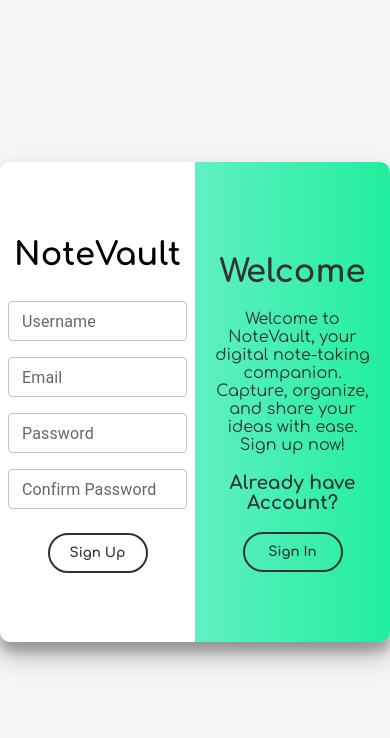
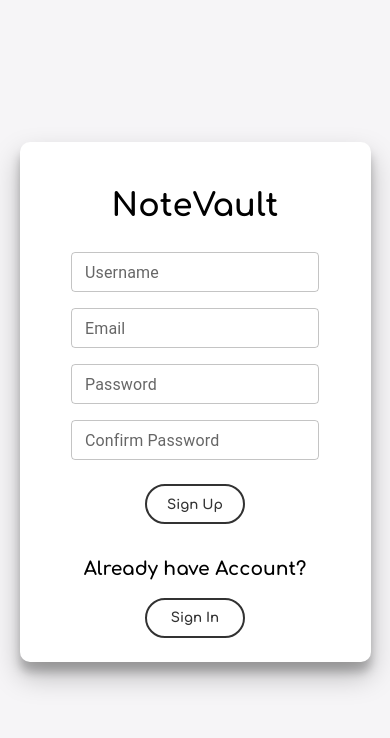
Before and after one commit to AryanChidumalla/NoteVault, a React (Create React App) app: page /register in a window 390 px wide. Shown: the top 738 px of the page. Built offline with nearby package versions, Linux system fonts and the light colour scheme; no server answers.

Commit message:
Register Page Incomplete

```diff
--- a/package.json
+++ b/package.json
@@ -12,6 +12,7 @@
     "firebase": "^10.7.1",
     "react": "^18.2.0",
     "react-dom": "^18.2.0",
+    "react-responsive": "^10.0.0",
     "react-router-dom": "^6.21.1",
     "react-scripts": "5.0.1",
     "react-spring": "^9.7.3",
--- a/src/Dashboard.js
+++ b/src/Dashboard.js
@@ -22,7 +22,7 @@ function Dashboard() {
             if (isUserSignedIn) {
                 setShowDashboard(true)
             } else {
-                navigate('/signup')
+                navigate('/register')
             }
         })
     }, [navigate])
--- a/src/Register.js
+++ b/src/Register.js
@@ -1,6 +1,6 @@
 import { useEffect, useState } from 'react'
 import styles from './Register.module.css'
-import { TextField, ThemeProvider, createTheme } from '@mui/material';
+import { TextField, ThemeProvider, createTheme, useMediaQuery } from '@mui/material';
 import { checkUserStatus } from './firebaseComponents';
 import { useNavigate } from 'react-router-dom';
 
@@ -23,6 +23,9 @@ function Register() {
         }
     })
 
+    const isDesktop = useMediaQuery(theme.breakpoints.up('sm'));
+    const isTablet = useMediaQuery(theme.breakpoints.between('sm', 'md'));
+
     useEffect(() => {
         checkUserStatus().then((isUserSignedIn) => {
             if (isUserSignedIn)
@@ -31,7 +34,17 @@ function Register() {
         )
     })
 
+    function handleSignIn() {
+
+    }
+
+    function handleSignUp() {
+
+    }
+
     return (
+        <div>
+            {isDesktop ? (
                 <div className={styles.body}>
                     <div className={`${containerClassname}`}>
                         <div className={`${styles.formContainer} ${styles.signUpContainer}`}>
@@ -131,6 +144,94 @@ function Register() {
                         </div>
                     </div>
                 </div>
+            ) : (
+                <div className={styles.body}>
+                    <div className={`${containerClassname}`}>
+                        <div className={`${styles.formContainer} ${styles.signUpContainer}`}>
+                            <h1>NoteVault</h1>
+
+                            <form>
+                                <ThemeProvider theme = {theme}>
+                                    <TextField
+                                        className={styles.textField}
+                                        label="Email"
+                                        sx={{ m: 1 }}
+                                        size="small"
+                                        onChange={(e) => setEmail(e.target.value)}
+                                    />
+                                    <TextField
+                                        className={styles.textField}
+                                        label="Password"
+                                        sx={{ m: 1 }}
+                                        size="small"
+                                        onChange={(e) => setPassword(e.target.value)}
+                                    />
+                                </ThemeProvider>
+                                <p>
+                                <button className={`${styles.button} ${styles.type2}`} onClick={() => setContainerClassname(`${styles.container} ${styles.rightPanelActive}`)}>
+                                    <span className={styles.buttonText}>Sign In</span>
+                                </button>
+                                </p>
+                            </form>
+                            <div className={styles.redirect}>
+                                <h3>Don’t have an Account?</h3>
+                                <button className={`${styles.button} ${styles.type1}`} onClick={() => setContainerClassname(`${styles.container}`)}>
+                                    <span className={styles.buttonText}>Sign Up</span>
+                                </button>
+                            </div>
+                        </div>
+                        <div className={`${styles.formContainer} ${styles.signInContainer}`}>
+                            <h1>NoteVault</h1>
+
+                            <form>
+                                <ThemeProvider theme = {theme}>
+                                    <TextField
+                                        className={styles.textField}
+                                        label="Username"
+                                        sx={{ m: 1 }}
+                                        size="small"
+                                        onChange={(e) => setUsername(e.target.value)}
+                                    />
+                                    <TextField
+                                        className={styles.textField}
+                                        label="Email"
+                                        sx={{ m: 1 }}
+                                        size="small"
+                                        onChange={(e) => setEmail(e.target.value)}
+                                    />
+                                    <TextField
+                                        className={styles.textField}
+                                        label="Password"
+                                        sx={{ m: 1 }}
+                                        size="small"
+                                        onChange={(e) => setPassword(e.target.value)}
+                                    />
+                                    <TextField
+                                        className={styles.textField}
+                                        label="Confirm Password"
+                                        sx={{ m: 1 }}
+                                        size="small"
+                                        onChange={(e) => setConfirmPassword(e.target.value)}
+                                    />
+                                </ThemeProvider>
+                                <p>
+                                <button className={`${styles.button} ${styles.type1}`} onClick={() => setContainerClassname(`${styles.container}`)}>
+                                    <span className={styles.buttonText}>Sign Up</span>
+                                </button>
+                                </p>
+                            </form>
+
+                            <div className={styles.redirect}>
+                                <h3>Already have Account?</h3>
+                                <button className={`${styles.button} ${styles.type2}`} onClick={() => setContainerClassname(`${styles.container} ${styles.rightPanelActive}`)}>
+                                    <span className={styles.buttonText}>Sign In</span>
+                                </button>
+                            </div>
+                        </div>
+                    </div>
+                </div>
+            )}
+        </div>
     )
 }
 
--- a/src/Register.module.css
+++ b/src/Register.module.css
@@ -1,4 +1,8 @@
 @import url('https://fonts.googleapis.com/css2?family=Comfortaa:wght@300..700&display=swap');
+
+body {
+	overflow: hidden;
+}
 
 .body {
     background: #f6f5f7;
@@ -190,3 +194,33 @@
 	visibility: visible;
 	transform: scale(100) translateX(2px);
 }
+
+@media only screen and (max-width: 900px) {
+	.container {
+		width: 90%;
+	}
+}
+
+@media only screen and (max-width: 600px) {
+	.container.rightPanelActive .signInContainer {
+		transform: translateX(-150%);
+	}
+
+	.formContainer form {
+		display: flex;
+		flex-direction: column;
+	}
+
+	.signUpContainer {
+		left: -100%;
+		width: 100%;
+	}
+
+	.signInContainer {
+		width: 100%;
+	}
+
+	.container {
+		padding: 20px 0px;
+	}
+}
```
Also changed, not shown: 1 other file (tests, documents, lock files or other folders). Lines whose indentation alone changed are shown as unchanged.
